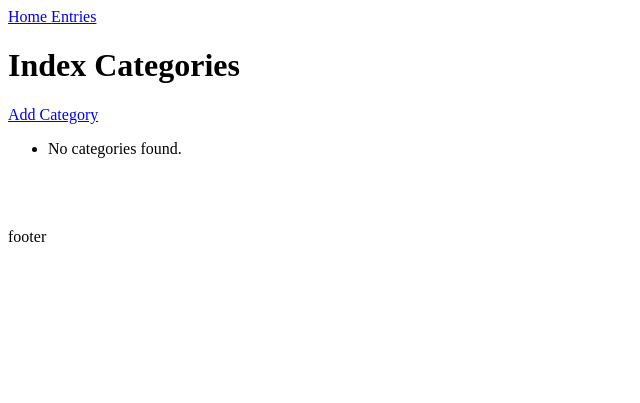
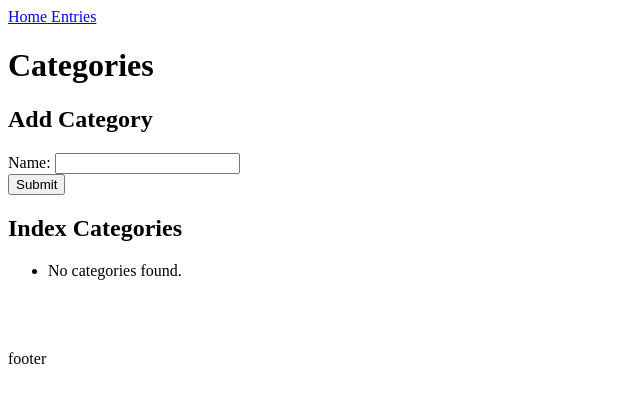
Before and after one commit to jmbehlmann/budget-track, a Flask app: template app/templates/categories/index.html in a window 1280 px wide. Shown: the top 403 px of the page, without its empty margins (0-640 px from the left). Run offline with Flask 3, Linux system fonts and the light colour scheme; the template is opened without the code that fills it, so the values that code supplies are empty.

Commit message:
consolidated categories add to index template

```diff
--- a/app/routes.py
+++ b/app/routes.py
@@ -80,7 +80,7 @@ def index_categories():
     categories = Category.query.all()
     return render_template('/categories/index.html', categories=categories)
 
-@bp.route('/categories/add', methods=['GET', 'POST'])
+@bp.route('/categories/add', methods=['POST'])
 def add_category():
     if request.method == 'POST':
         name = request.form['name']
--- a/app/templates/categories/index.html
+++ b/app/templates/categories/index.html
@@ -1,10 +1,22 @@
+<!-- categories/index.html -->
 {% extends "base.html" %}
 
 {% block content %}
 
 <div>
-    <h1>Index Categories</h1>
-    <a href="{{ url_for('routes.add_category') }}">Add Category</a>
+  <h1>Categories</h1>
+  <h2>Add Category</h2>
+  <form method="POST" action="{{ url_for('routes.add_category') }}">
+    <div>
+      <label for="name">Name:</label>
+      <input type="text" id="name" name="name">
+    </div>
+    <div>
+      <button type="submit">Submit</button>
+    </div>
+  </form>
+
+  <h2>Index Categories</h2>
   <ul>
     {% for category in categories %}
       <li>
```
Also changed, not shown: app/templates/categories/add.html (deleted, +0 -16 lines). Lines whose indentation alone changed are shown as unchanged.
